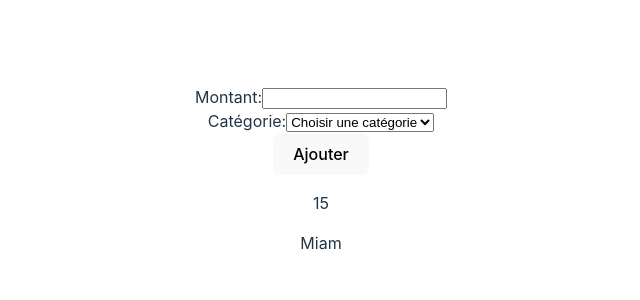
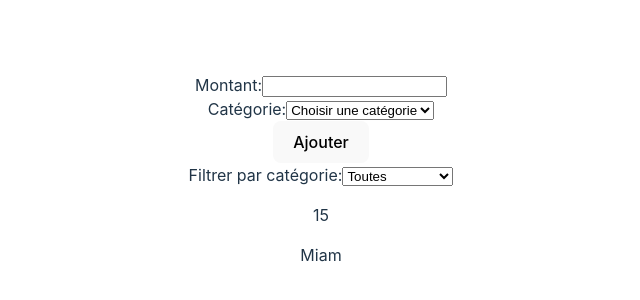
Before and after one commit to MrSinaf/challenge-groupe, a React (Vite) app: page / in a window 1280 px wide. Shown: the part 222-522 px from the top of the page, without its empty margins (319-959 px from the left). Built offline with nearby package versions, Linux system fonts and the light colour scheme.

Commit message:
ajout du filtre

```diff
--- a/src/App.jsx
+++ b/src/App.jsx
@@ -2,6 +2,7 @@ import './App.css'
 import React, {useState} from 'react';
 import ExpenseForm from './components/F1/form';
 import ShowList from "./components/showList.jsx";
+import { categories } from './components/F1/form';
 
 function App() {
     const [spents, setSpents] = useState([{spent: 15, category: "Miam"}]);
@@ -9,12 +10,26 @@ function App() {
 
     const handleNewExpense = (expenseData) => {
         setSpents(prevSpents => [...prevSpents, expenseData]);
+    }
+
+
+    const handleFilterChange = (event) => {
+        setFiltre(event.target.value);
     };
 
     return (
         <>
             <div>
-                <ExpenseForm onAddExpense={handleNewExpense}/>
+  <ExpenseForm onAddExpense={handleNewExpense}/>
+                <div>
+                <label htmlFor="categoryFilter">Filtrer par catégorie:</label>
+                    <select id="categoryFilter" value={filtre} onChange={handleFilterChange}>
+                        <option value="All">Toutes</option>
+                        {categories.map(category => (
+                            <option key={category} value={category}>{category}</option>
+                        ))}
+                    </select>
+                    </div>
             </div>
             <ShowList spents={spents} categoryFiltre={filtre}/>
         </>
--- a/src/components/F1/form.jsx
+++ b/src/components/F1/form.jsx
@@ -1,4 +1,6 @@
 import React, { useState } from 'react';
+
+ export const categories = ["Alimentation", "Logement", "Transport", "Divertissement", "Santé", "Éducation", "Autres"];
 
 function ExpenseForm({ onAddExpense }) {
   const [enteredAmount, setEnteredAmount] = useState('');
@@ -40,18 +42,11 @@ function ExpenseForm({ onAddExpense }) {
       </div>
       <div>
         <label htmlFor="category">Catégorie:</label>
-        <select
-          id="category"
-          value={selectedCategory}
-          onChange={handleCategoryChange}>
+        <select id="category" value={selectedCategory} onChange={handleCategoryChange}>
           <option value="">Choisir une catégorie</option>
-          <option value="Alimentation">Alimentation</option>
-          <option value="Logement">Logement</option>
-          <option value="Transport">Transport</option>
-          <option value="Divertissement">Divertissement</option>
-          <option value="Santé">Santé</option>
-          <option value="Éducation">Éducation</option>
-          <option value="Autres">Autres</option>
+          {categories.map(category => (
+            <option key={category} value={category}>{category}</option>
+          ))}
         </select>
       </div>
       <button type="submit">Ajouter</button>
```
